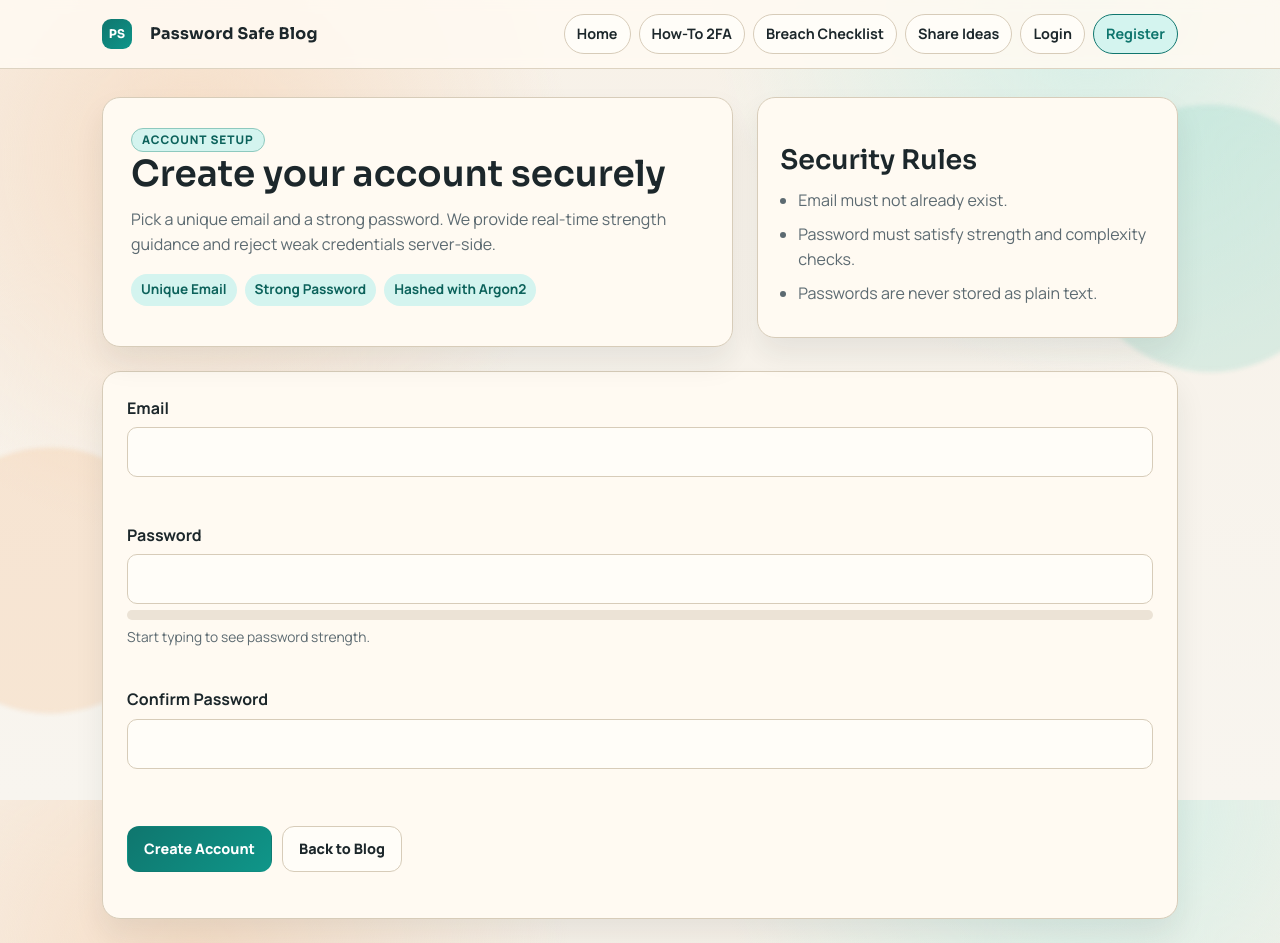
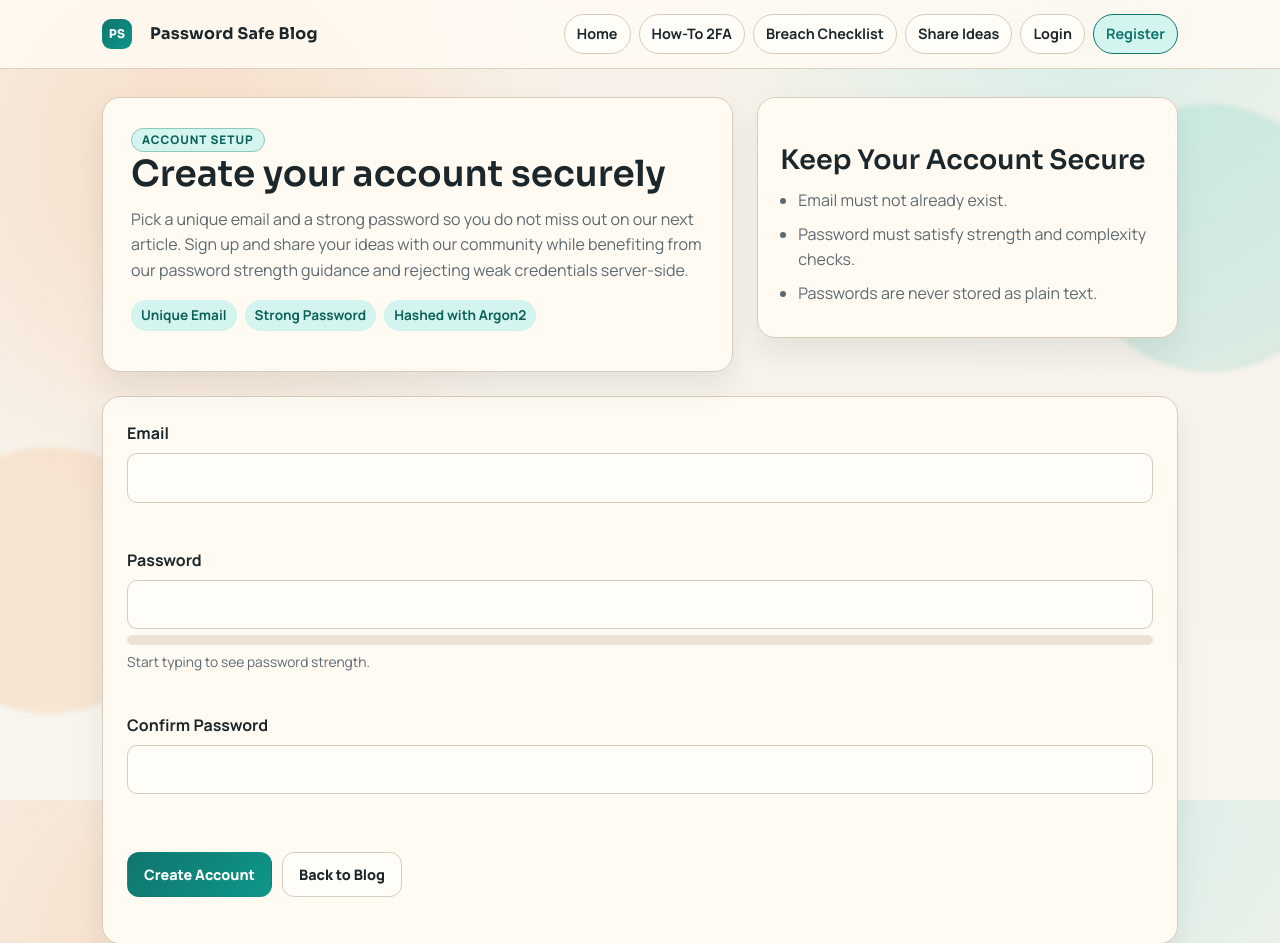
Before and after one commit to tendayiht-png/password_space_blog, a Django app: page /register/ in a window 1280 px wide. Shown: the top 943 px of the page. Run offline with Django 4.2, Linux system fonts and the light colour scheme; some libraries are stand-ins or nearby versions.

Commit message:
Updated login and registration pages.

```diff
--- a/templates/login.html
+++ b/templates/login.html
@@ -99,7 +99,7 @@
           <a href="{% url 'forgot_password_page' %}" class="btn btn-secondary">Forgot Password?</a>
         </div>
 
-        <!---<p style="text-align: center; margin-top: 1rem; font-size: 0.875rem;"
+        <p style="text-align: center; margin-top: 1rem; font-size: 0.875rem;"
           <a href="{% url 'forgot_password_page' %}" style="color: var(--brand); font-weight: 600;">Forgot password?</a>
         </p>
         -->
--- a/templates/register.html
+++ b/templates/register.html
@@ -7,7 +7,7 @@
       <span class="badge">Account Setup</span>
       <h1>Create your account securely</h1>
       <p>
-        Pick a unique email and a strong password. We provide real-time strength guidance and reject weak credentials server-side.
+        Pick a unique email and a strong password so you do not miss out on our next article. Sign up and share your ideas with our community while benefiting from our password strength guidance and rejecting weak credentials server-side.
       </p>
       <div class="pill-row">
         <span class="pill">Unique Email</span>
@@ -17,7 +17,7 @@
     </article>
 
     <aside class="info-card reveal">
-      <h2>Security Rules</h2>
+      <h2>Keep Your Account Secure</h2>
       <ul class="info-list">
         <li>Email must not already exist.</li>
         <li>Password must satisfy strength and complexity checks.</li>
```
